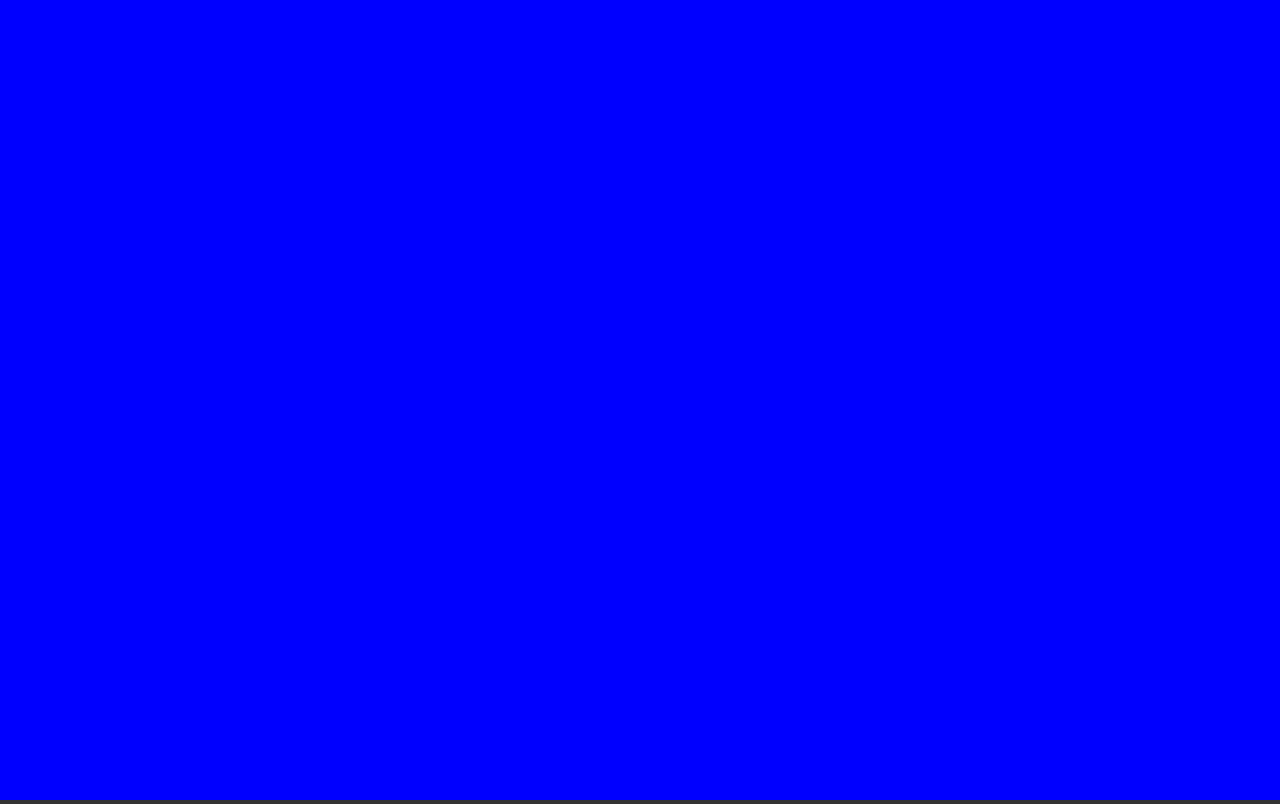
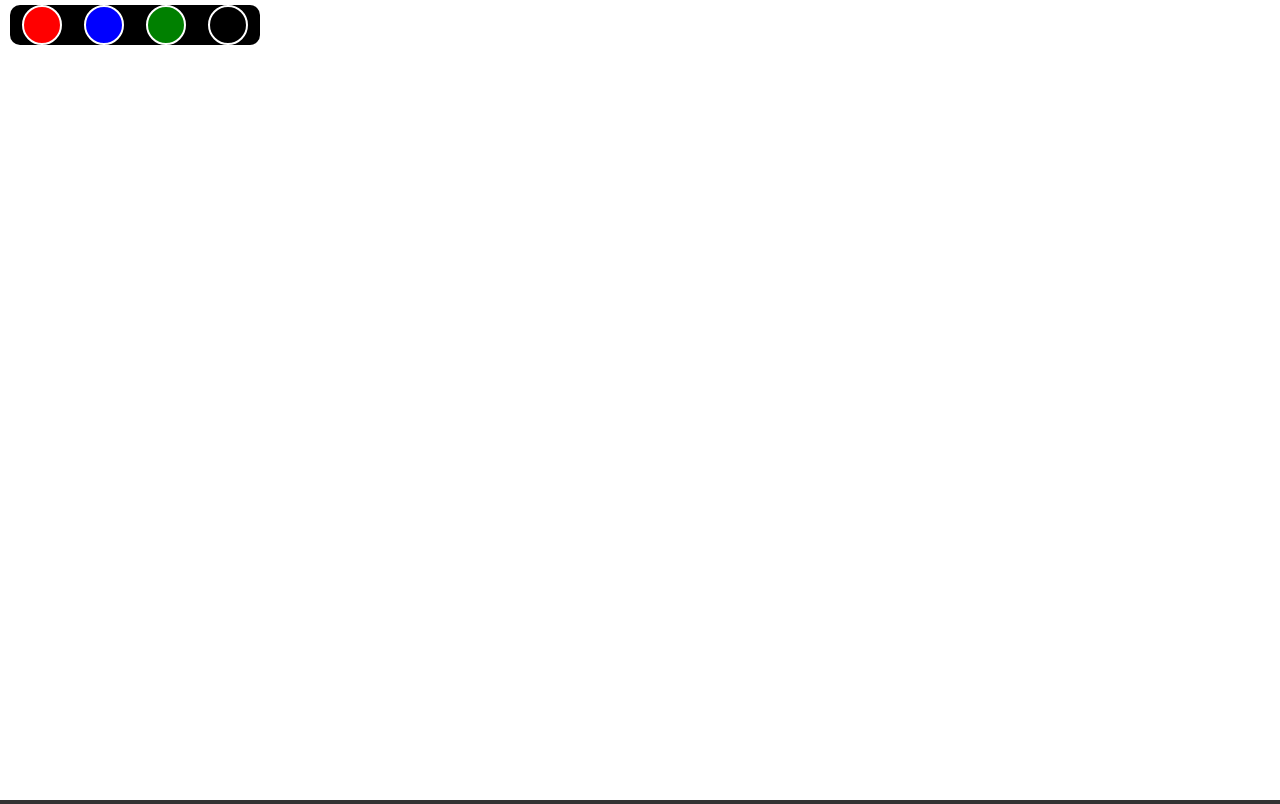
Before and after one commit to smnmnssn/coloringbook-touch, a plain HTML site: page index.html in a window 1280 px wide. Drawn offline with Linux system fonts and the light colour scheme.

Commit message:
now able to draw, and added a basic colorpicker 4 colors

```diff
--- a/index.html
+++ b/index.html
@@ -8,6 +8,14 @@
   <link href="styles.css" rel="stylesheet">
 </head>
 <body>
+
+
+  <div id="toolbar">
+    <button class="color-btn" data-color="red" style="background-color: red;"></button>
+    <button class="color-btn" data-color="blue" style="background-color: blue;"></button>
+    <button class="color-btn" data-color="green" style="background-color: green;"></button>
+    <button class="color-btn" data-color="black" style="background-color: black;"></button>
+  </div>
 
   <canvas id="canvas"></canvas>
 
@@ -20,8 +28,5 @@
 
 
 
-
-
-
 </body>
 </html>
--- a/main.js
+++ b/main.js
@@ -2,7 +2,7 @@ let canvas = document.getElementById("canvas");
 let ctx = canvas.getContext("2d");
 console.log(ctx);
 
-canvas.style.background = "blue";
+canvas.style.background = "white";
 
 
 
@@ -15,18 +15,43 @@ resizeCanvas();
 window.addEventListener("resize", resizeCanvas);
 
 
-function drawCircle(x, y) {
-  ctx.beginPath();
-  const radius = 50;
-  ctx.arc(x, y, radius, 0, 2 * Math.PI);
-  ctx.fillStyle = "green";
-  ctx.fill();
-}
+let currentColor = "black";
+
+document.querySelectorAll(".color-btn").forEach(button => {
+  button.addEventListener("click", function() {
+    currentColor = this.dataset.color;
+  });
+});
+
+
+
+
+
+
+
+
+
+
 
 canvas.addEventListener("touchstart", function(ev) {
   const touch = ev.touches[0];
   const x = touch.clientX;
   const y = touch.clientY;
 
-  drawCircle(x, y);
+  ctx.beginPath();
+  ctx.moveTo(x, y);
+
 });
+
+
+
+canvas.addEventListener("touchmove", function(ev) {
+  const touch = ev.touches[0];
+  const x = touch.clientX;
+  const y = touch.clientY;
+
+  ctx.lineTo(x, y);
+  ctx.stroke();
+  ctx.strokeStyle = currentColor;
+  ctx.lineWidth = 5;
+});
--- a/styles.css
+++ b/styles.css
@@ -2,11 +2,36 @@
   margin: 0;
   padding: 0;
   box-sizing: border-box;
-  background: rgb(51, 51, 51)
+  background: rgb(51, 51, 51);
+  overflow: hidden;
 }
 
-canvas{
+
+
+#toolbar{
   position: absolute;
+  display: flex;
+  justify-content: space-evenly;
+  top: 5px;
+  left: 10px;
+  right: 10px;
+  gap: 10px;
+  width: 250px;
+  background-color: black;
+  border-radius: 10px;
+}
+
+.color-btn{
+  width: 40px;
+  height: 40px;
+  border:none;
+  cursor:pointer;
+  border-radius:50%;
+  border: 2px solid white;
+}
+
+#canvas{
+
   top: 0;
   left: 0;
   width: 100vw;
```
Also changed, not shown: readme.txt.
